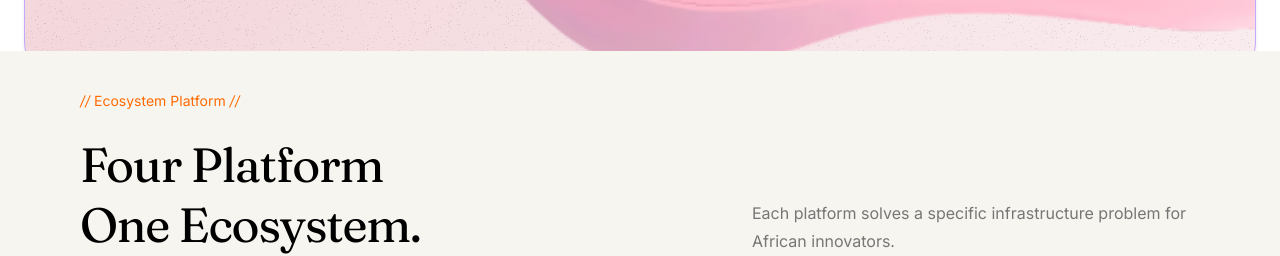
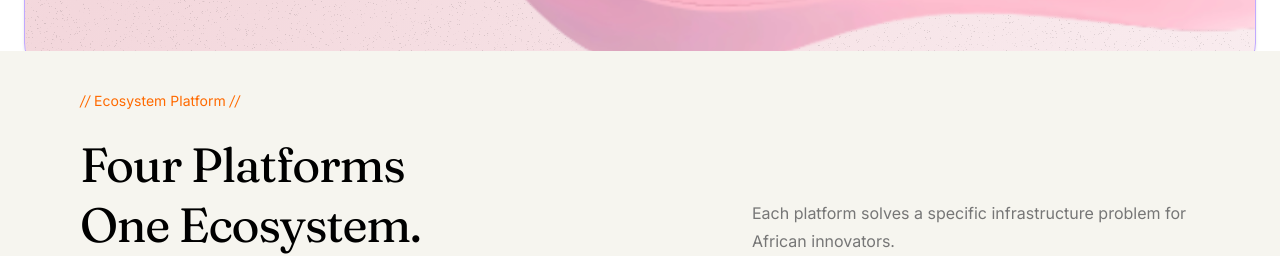
Before and after one commit to gihub-official/website-frontend-gihub, a React (Vite) app: page / in a window 1280 px wide. Shown: the part 1400-1656 px from the top of the page. Built offline with nearby package versions, Linux system fonts and the light colour scheme.

Commit message:
new changes

```diff
--- a/src/pages/Home.tsx
+++ b/src/pages/Home.tsx
@@ -89,7 +89,7 @@ const Home = () => {
         </p>
 
         <div className="z-10 flex flex-row items-center justify-center mt-10 gap-4">
-          <button className="bg-[#FC350B] hover:bg-[#FF6B35] transition-colors duration-300 py-3 px-8 rounded-full text-white shadow-md flex items-center text-[1rem] sm:text-[1rem] font-medium">
+          <button className="bg-[#FC350B] cursor-pointer hover:bg-[#FF6B35] transition-colors duration-300 py-3 px-8 rounded-full text-white shadow-md flex items-center text-[1rem] sm:text-[1rem] font-medium">
             Explore platform
           </button>
         </div>
@@ -122,7 +122,7 @@ const Home = () => {
                 className="text-md md:text-5xl leading-15 tracking-tight w-1/2"
                 style={{ fontFamily: "Fraunces" }}
               >
-                <p>Four Platform</p>
+                <p>Four Platforms</p>
                 <p>One Ecosystem.</p>
               </div>
               <div className="text-xs md:text-[16px] leading-7 max-w-md w-1/2 text-[#767676]">
--- a/src/pages/Program.tsx
+++ b/src/pages/Program.tsx
@@ -271,7 +271,7 @@ const Program = () => {
 
               {/* Action Button */}
               <div>
-                <button className="inline-flex items-center gap-3 bg-[#FF4103] hover:bg-[#E03A00] text-white px-7 py-3 rounded-full font-medium transition-colors group text-[0.95rem]">
+                <button className="inline-flex cursor-pointer items-center gap-3 bg-[#FF4103] hover:bg-[#E03A00] text-white px-7 py-3 rounded-full font-medium transition-colors group text-[0.95rem]">
                   Apply Now
                   <div className="w-6 h-6 bg-white rounded-full flex items-center justify-center transform group-hover:translate-x-1 transition-transform">
                     <Send className="w-3 h-3 text-[#FF4103] -ml-0.5 mt-0.5" />
```
